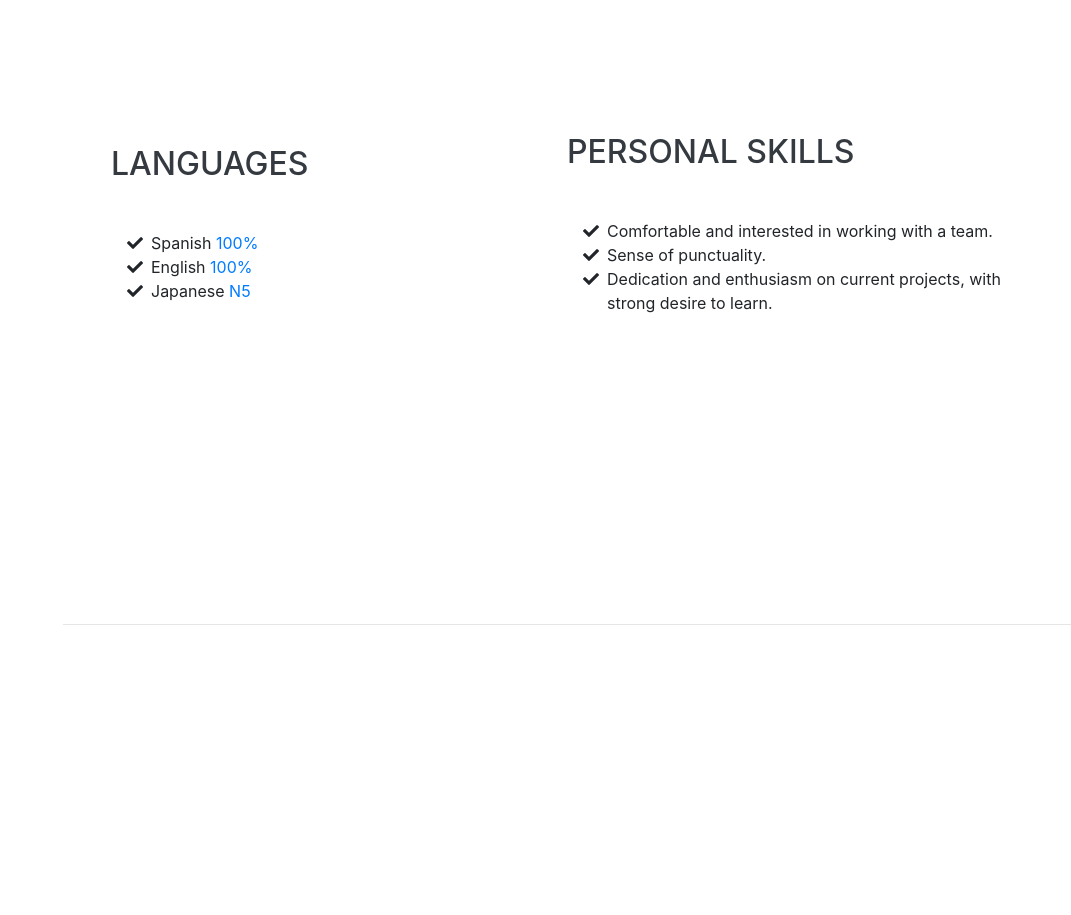
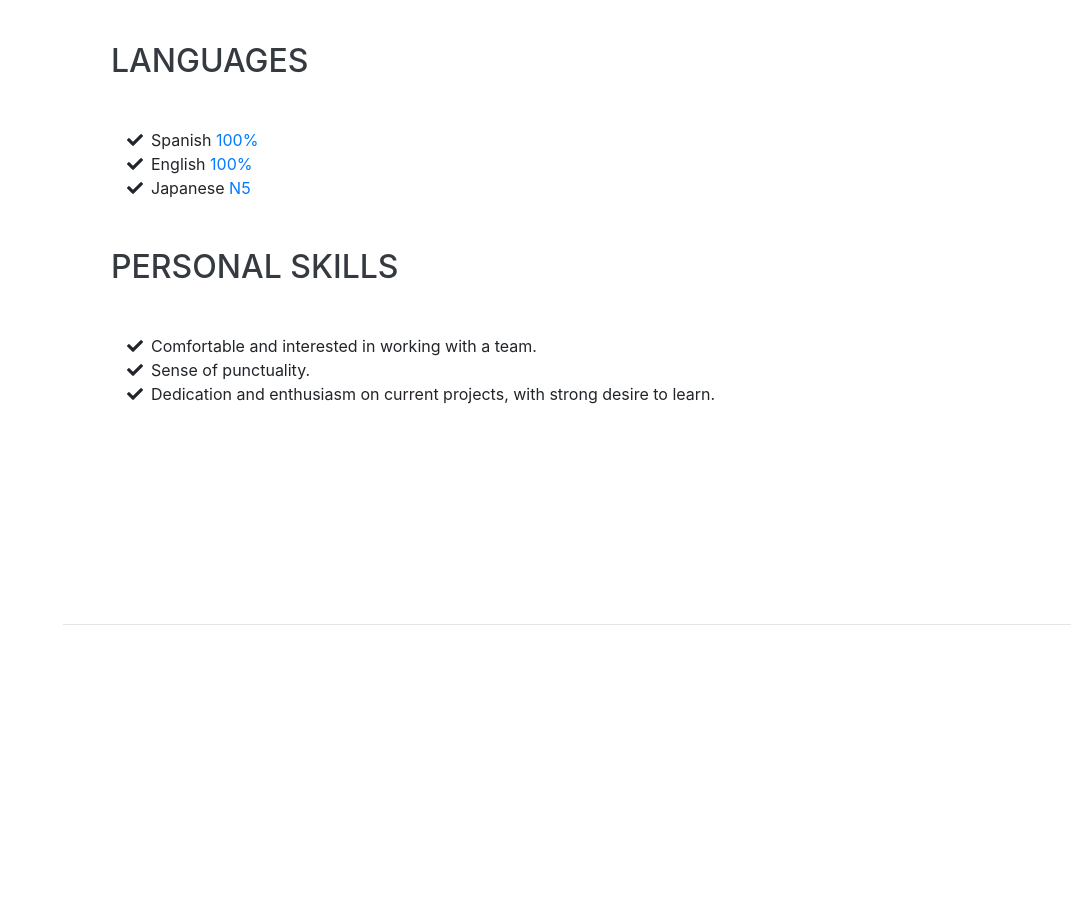
Before and after one commit to miltone92/CV, a website with bundled scripts: page index.html in a window 1280 px wide. Shown: the part 3380-4295 px from the top of the page, without its empty margins (209-1280 px from the left). Built offline with nearby package versions, Linux system fonts and the light colour scheme; a web font is replaced by a local one.

Commit message:
Added some space

```diff
--- a/index.html
+++ b/index.html
@@ -270,8 +270,10 @@
                 </li>
                 </ul>
 
-        </div>
-      <div class="w-100">
+                <br>
+                <br>
+
+
         <h2 class="mb-5">Personal Skills</h2>
         <ul class="fa-ul mb-0">
         <li>
```
